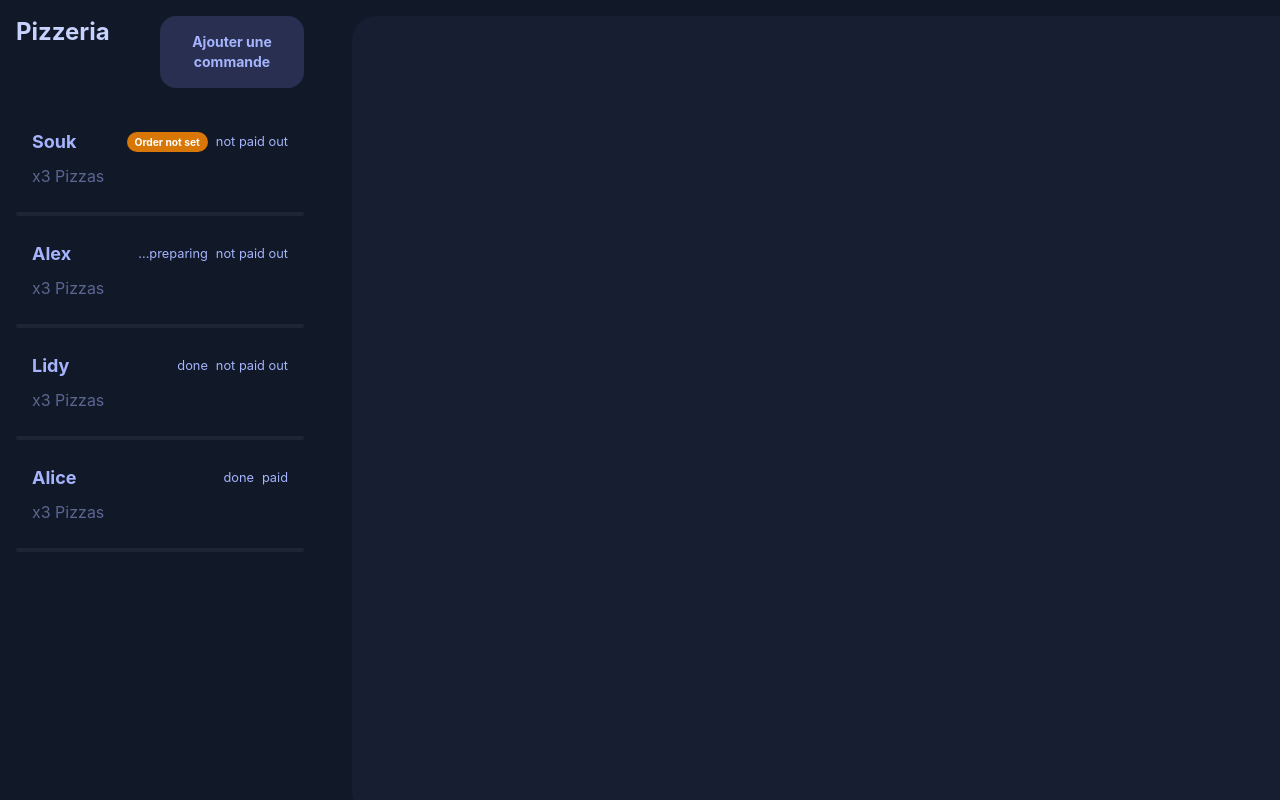
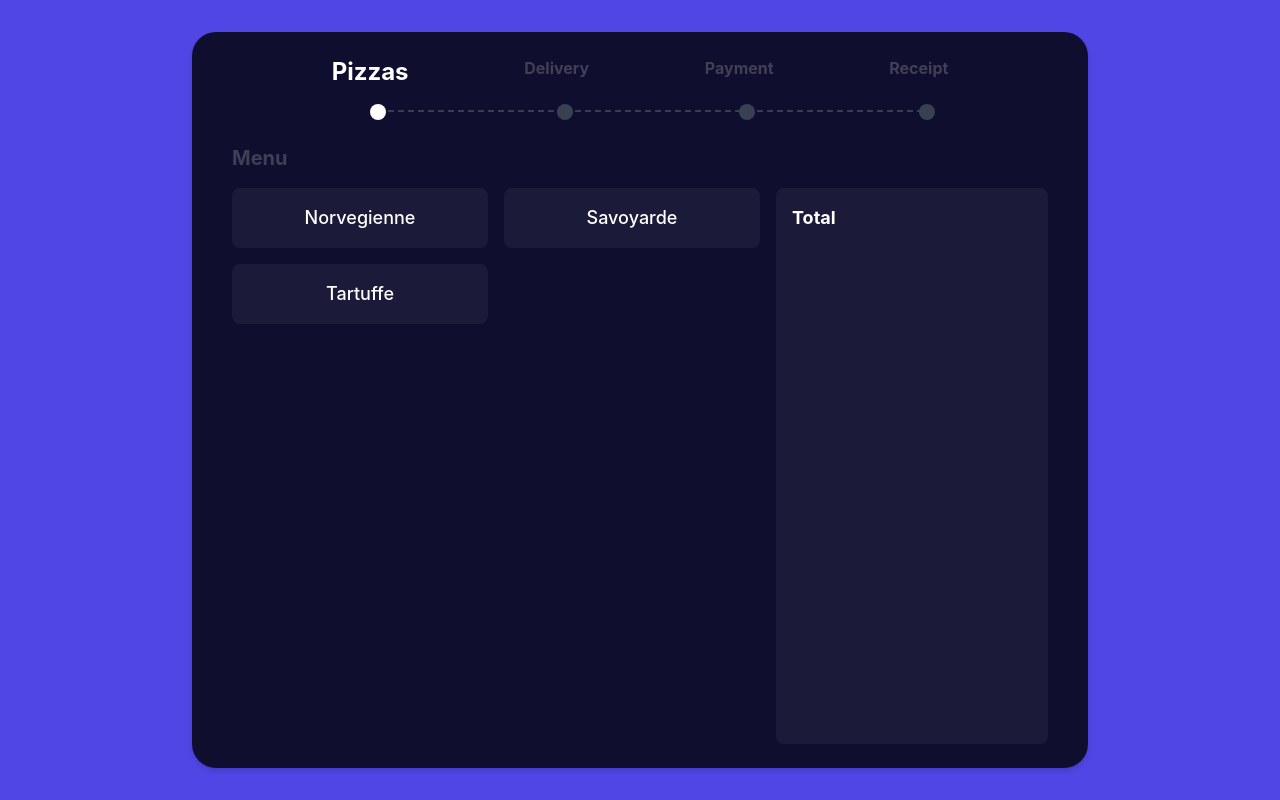
Before and after one commit to aiibe/pizzeria, a React (Create React App) app: page / in a window 1280 px wide. Built offline with nearby package versions, Linux system fonts and the light colour scheme.

Commit message:
first look

```diff
--- a/src/App.jsx
+++ b/src/App.jsx
@@ -1,38 +1,79 @@
 import "./App.scss";
 
 import { useState } from "react";
-import Aside from "./modules/Aside";
-import Header from "./modules/Header";
+import Steps from "./modules/Steps";
 
 function App() {
-  // order default state {set: false, done: false, paid: false}
-  const [orders, setorders] = useState([
+  // const [orders, setorders] = useState([]);
+  const [menu, setMenu] = useState([
     {
-      id: "xcF",
-      name: "Souk",
-      status: { set: false, done: false, paid: false },
+      id: "hTg",
+      name: "Norvegienne",
+      ingredients: ["creme", "saumon fume", "crevettes", "emmental"],
     },
     {
-      id: "gTv",
-      name: "Alex",
-      status: { set: true, done: false, paid: false },
+      id: "nUt",
+      name: "Savoyarde",
+      ingredients: ["creme", "jambon", "reblochon", "emmental"],
     },
-    { id: "trY", name: "Lidy", status: { set: true, done: true, paid: false } },
     {
-      id: "tkP",
-      name: "Alice",
-      status: { set: true, done: true, paid: true },
+      id: "ipG",
+      name: "Tartuffe",
+      ingredients: [
+        "creme a la truffe",
+        "jambon blanc",
+        "roquette",
+        "copeaux de parmesan",
+        "truffe",
+      ],
     },
   ]);
+  const [currentStep, setcurrentStep] = useState("step1");
+  const steps = [
+    { id: "step1", title: "Pizzas" },
+    { id: "step2", title: "Delivery" },
+    { id: "step3", title: "Payment" },
+    { id: "step4", title: "Receipt" },
+  ];
 
   return (
-    <main className="fixed w-full h-full flex bg-gray-900">
-      <aside className="w-80">
-        <Header />
-        <Aside orders={orders} />
-      </aside>
-      <div className="flex-grow">
-        <div className="mx-8 my-4 w-full h-full bg-indigo-400 bg-opacity-5 rounded-3xl"></div>
+    <main className="fixed w-full h-full flex bg-indigo-600">
+      <div className="flex-grow p-8">
+        <div className="flex flex-col max-w-4xl mx-auto p-6 h-full rounded-3xl bg-black bg-opacity-80 shadow-md">
+          <Steps steps={steps} active={currentStep} />
+          <div className="flex-grow">
+            <div className="flex flex-col h-full px-4">
+              <div className="mb-4">
+                <h1 className="font-bold text-xl text-white text-opacity-20">
+                  Menu
+                </h1>
+              </div>
+              <div className="flex h-full">
+                <div className="flex-grow flex flex-wrap -ml-2 -mt-2">
+                  <div className="w-full">
+                    {menu.map((item) => (
+                      <div
+                        key={item.id}
+                        className="w-1/2 p-2 h-16 inline-block mb-3"
+                      >
+                        <div className="bg-white bg-opacity-5 hover:bg-opacity-10 cursor-pointer rounded-lg py-4 px-6 mb-3">
+                          <h3 className="font-medium text-lg text-white text-center">
+                            {item.name}
+                          </h3>
+                        </div>
+                      </div>
+                    ))}
+                  </div>
+                </div>
+                <div className="w-1/3 ml-2 h-full bg-white bg-opacity-5 rounded-lg">
+                  <div className="p-4">
+                    <p className="font-bold text-white text-lg">Total</p>
+                  </div>
+                </div>
+              </div>
+            </div>
+          </div>
+        </div>
       </div>
     </main>
   );
--- a/src/modules/Aside.jsx
+++ /dev/null
@@ -1,36 +0,0 @@
-export default function Aside({ orders }) {
-  return (
-    <div>
-      {orders.map((o) => (
-        <>
-          <div
-            key={o.id}
-            className="p-4 rounded-2xl mx-4 my-2 hover:bg-indigo-400 hover:bg-opacity-20 cursor-pointer"
-          >
-            <div className="flex items-center justify-between mb-2">
-              <h3 className="font-bold text-indigo-300 text-lg">{o.name}</h3>
-              <small className="ml-2 text-indigo-300">
-                {!o.status.set ? (
-                  <small className="font-bold text-white bg-yellow-600 py-1 px-2 rounded-3xl">
-                    Order not set
-                  </small>
-                ) : !o.status.done ? (
-                  "...preparing"
-                ) : (
-                  "done"
-                )}
-                <span className="ml-2">
-                  {o.status.paid ? "paid" : "not paid out"}
-                </span>
-              </small>
-            </div>
-            <div>
-              <p className="text-indigo-300 text-opacity-50">x3 Pizzas</p>
-            </div>
-          </div>
-          <div className="mx-4 pb-1 bg-gray-100 bg-opacity-5 rounded-full"></div>
-        </>
-      ))}
-    </div>
-  );
-}
--- a/src/modules/Header.jsx
+++ /dev/null
@@ -1,14 +0,0 @@
-export default function Header() {
-  return (
-    <div className="flex justify-between mx-4 py-4">
-      <div className="">
-        <h1 className="text-indigo-200 text-2xl font-bold">Pizzeria</h1>
-      </div>
-      <div className="w-36">
-        <button className="focus:ring-0 bg-indigo-400 bg-opacity-20 hover:bg-opacity-30 text-sm text-indigo-300 font-bold rounded-2xl py-4 px-2">
-          Ajouter une commande
-        </button>
-      </div>
-    </div>
-  );
-}
--- /dev/null
+++ b/src/modules/Steps.jsx
@@ -0,0 +1,31 @@
+export default function Steps({ steps, active }) {
+  function isActive(id) {
+    return id === active;
+  }
+  return (
+    <div className="flex justify-evenly font-bold text-white h-12 mb-10">
+      {steps.map((step, ix) => (
+        <div
+          key={step.id}
+          className={`${
+            isActive(step.id) && "text-2xl"
+          } flex flex-col items-center justify-between`}
+        >
+          <p className={`${!isActive(step.id) && "opacity-20"}`}>
+            {step.title}
+          </p>
+          <div className="relative">
+            <div
+              className={`${
+                !isActive(step.id) ? "bg-gray-700 bg-opacity-100" : "bg-white"
+              } absolute top-0 left-0 w-4 h-4 rounded-3xl z-10`}
+            ></div>
+            {ix !== steps.length - 1 && (
+              <div className="absolute opacity-20 -bottom-2 left-0 border-t-2 w-44 ml-2 border-teal-700 border-dashed"></div>
+            )}
+          </div>
+        </div>
+      ))}
+    </div>
+  );
+}
```
